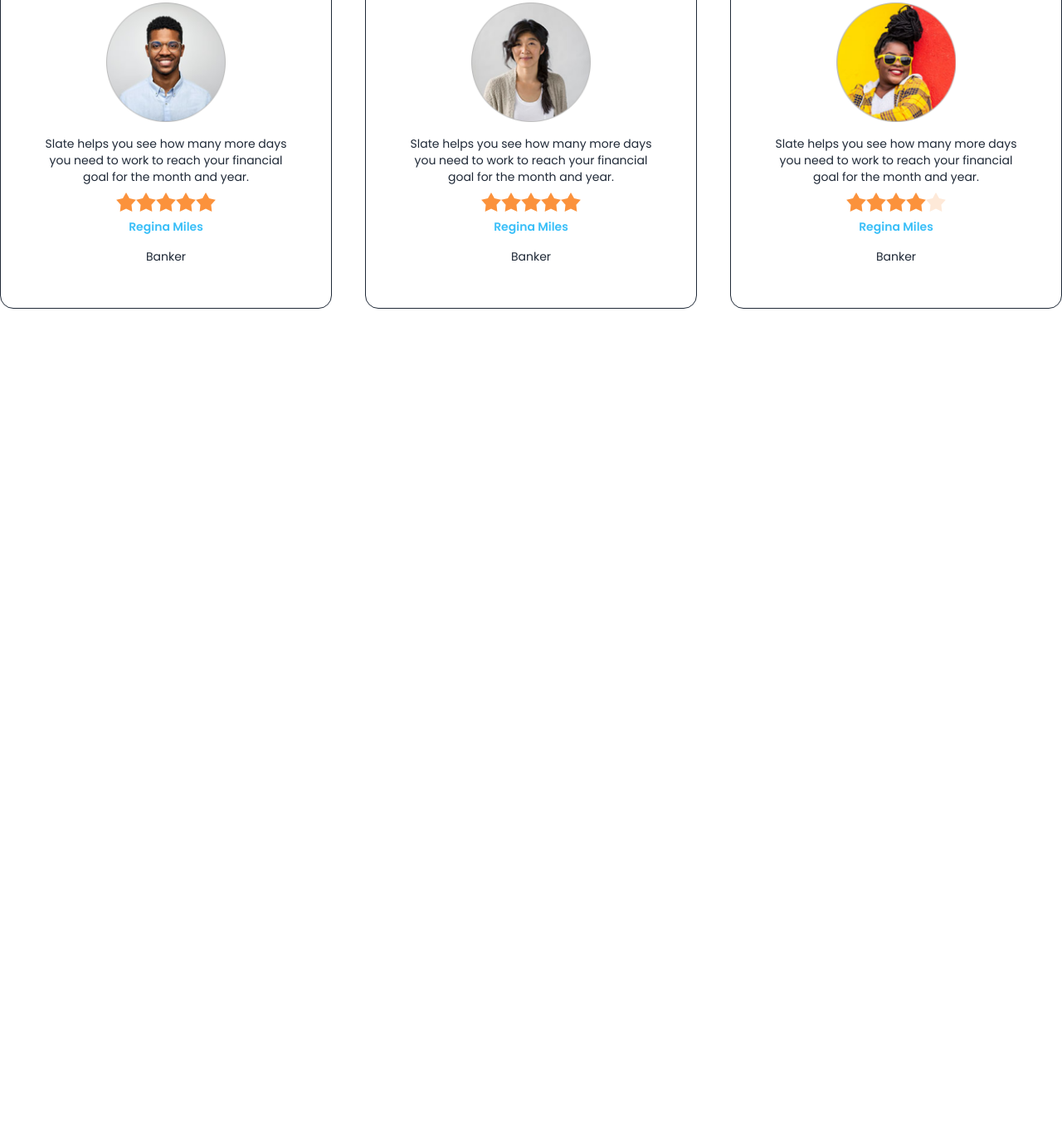
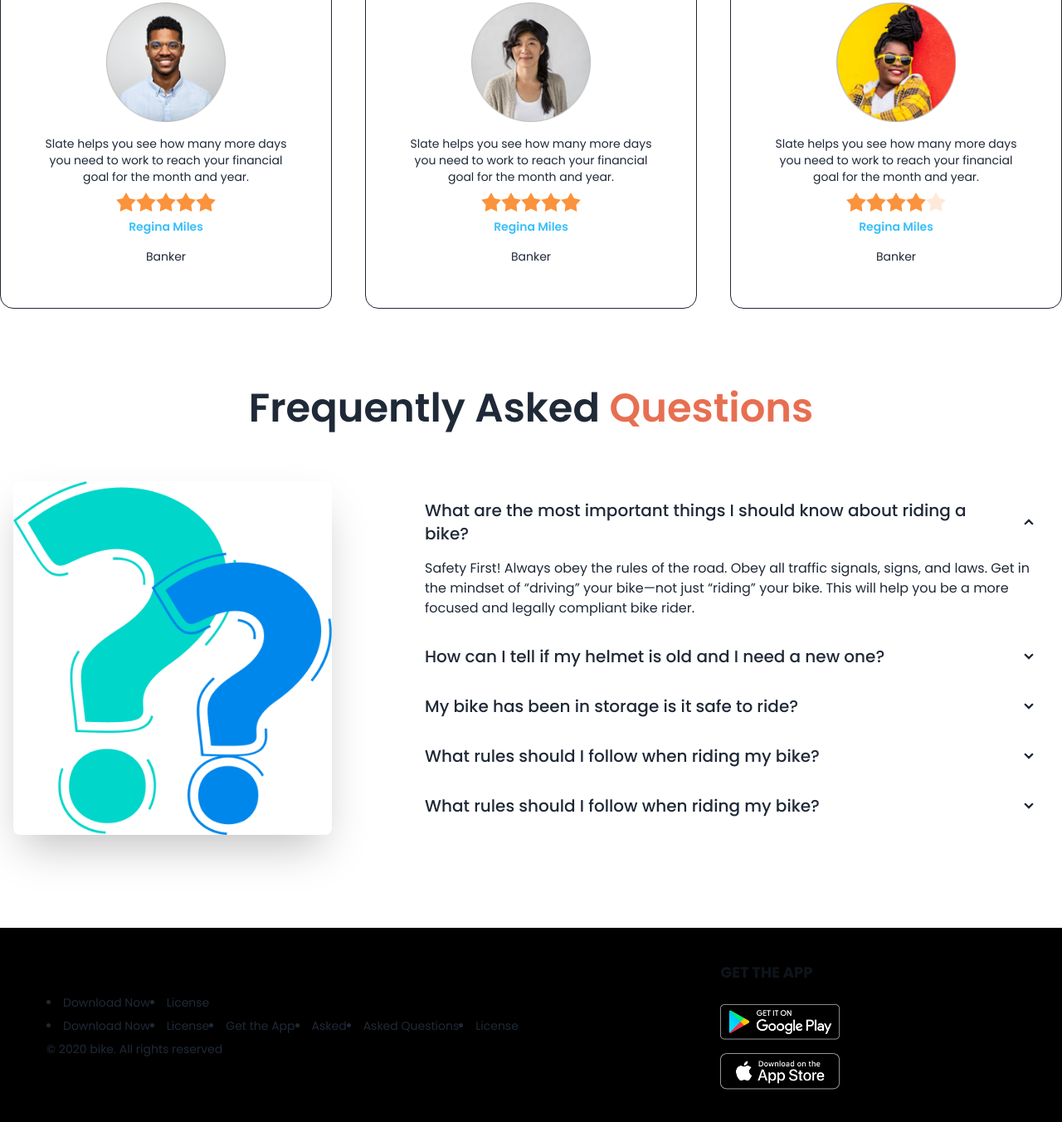
Before and after one commit to bayzidhossen123/biker-zone-with-daisyui, a plain HTML site: page index.html in a window 1280 px wide. Shown: the part 1640-2992 px from the top of the page at 83% size. Before the commit the page ends 2108 px from the top, so only its background shows below. Drawn offline with nearby package versions, Linux system fonts and the light colour scheme.

Commit message:
last part

```diff
--- a/index.html
+++ b/index.html
@@ -168,10 +168,7 @@
         </div>
     </header>
     <main class="md:container md:mx-auto">
-        <section>
-            <!-- featured bike -->
 
-        </section>
         <!-- latest bikes -->
         <section class="my-24">
             <h3 class="text-5xl mb-12 font-semibold text-center">Latest Bikes</h3>
@@ -288,10 +285,99 @@
             </div>
 
         </section>
+        <!-- FAQ -->
+        <section class="my-24">
+            <h3 class="text-5xl mb-12 font-semibold text-center">Frequently Asked <span
+                    class="text-bike-primary">Questions </span></h3>
+            <div class="hero">
+                <div class="hero-content flex-col lg:gap-24 lg:flex-row">
+                    <img src="/images/others/faq.png" class="w-3/4 lg:max-w-sm rounded-lg shadow-2xl" />
+                    <div>
+                        <div class="collapse collapse-arrow">
+                            <input type="radio" name="my-accordion-2" checked="checked" />
+                            <div class="collapse-title text-xl font-medium">
+                                What are the most important things I should
+                                know about riding a bike?
+                            </div>
+                            <div class="collapse-content">
+                                <p>Safety First! Always obey the rules of the road. Obey all traffic signals, signs, and
+                                    laws. Get in the mindset of “driving” your bike—not just “riding” your bike. This
+                                    will help you be a more focused and legally compliant bike rider. </p>
+                            </div>
+                        </div>
+                        <div class="collapse collapse-arrow">
+                            <input type="radio" name="my-accordion-2" />
+                            <div class="collapse-title text-xl font-medium">
+                                How can I tell if my helmet is old and I need a
+                                new one?
+                            </div>
+                            <div class="collapse-content">
+                                <p>What are the most important things I should
+                                    know about riding a bike?</p>
+                            </div>
+                        </div>
+                        <div class="collapse collapse-arrow">
+                            <input type="radio" name="my-accordion-2" />
+                            <div class="collapse-title text-xl font-medium">
+                                My bike has been in storage is it safe to ride?
+                            </div>
+                            <div class="collapse-content">
+                                <p>What rules should I follow when riding my bike?</p>
+                            </div>
+                        </div>
+                        <div class="collapse collapse-arrow">
+                            <input type="radio" name="my-accordion-2" />
+                            <div class="collapse-title text-xl font-medium">
+                                What rules should I follow when riding my bike?
+                            </div>
+                            <div class="collapse-content">
+                                <p>Safety First! Always obey the rules of the road. Obey all traffic signals, signs, and
+                                    laws. Get in the mindset of “driving” your bike—not just “riding” your bike. This
+                                    will help you be a more focused and legally compliant bike rider. </p>
+                            </div>
+                        </div>
+                        <div class="collapse collapse-arrow">
+                            <input type="radio" name="my-accordion-2" />
+                            <div class="collapse-title text-xl font-medium">
+                                What rules should I follow when riding my bike?
+                            </div>
+                            <div class="collapse-content">
+                                <p>Safety First! Always obey the rules of the road. Obey all traffic signals, signs, and
+                                    laws. Get in the mindset of “driving” your bike—not just “riding” your bike. This
+                                    will help you be a more focused and legally compliant bike rider. </p>
+                            </div>
+                        </div>
+                    </div>
+                </div>
+            </div>
+        </section>
 
     </main>
-    <footer>
-
+    <footer class="footer p-10 bg-black md:mx-auto">
+        <div class="pt-10 pl-4">
+            <div class="flex">
+                <li>Download Now</li>
+                <li>License</li>
+            </div>
+            <div class="flex">
+                <li>Download Now</li>
+                <li>License</li>
+                <li>Get the App</li>
+                <li> Asked </li>
+                <li> Asked Questions </li>
+                <li>License</li>
+            </div>
+            <div>
+                <p>© 2020 bike. All rights reserved</p>
+            </div>
+        </div>
+        <div class="gap-4 bg-black">
+            <span class="footer-title text-lg">Get the App</span>
+            <div class="grid grid-cols-1 gap-4">
+                <a><img class="w-36" src="images/others/android.png" alt=""></a>
+                <a><img class="w-36" src="images/others/ios.png" alt=""></a>
+            </div>
+        </div>
     </footer>
 </body>
 
```
